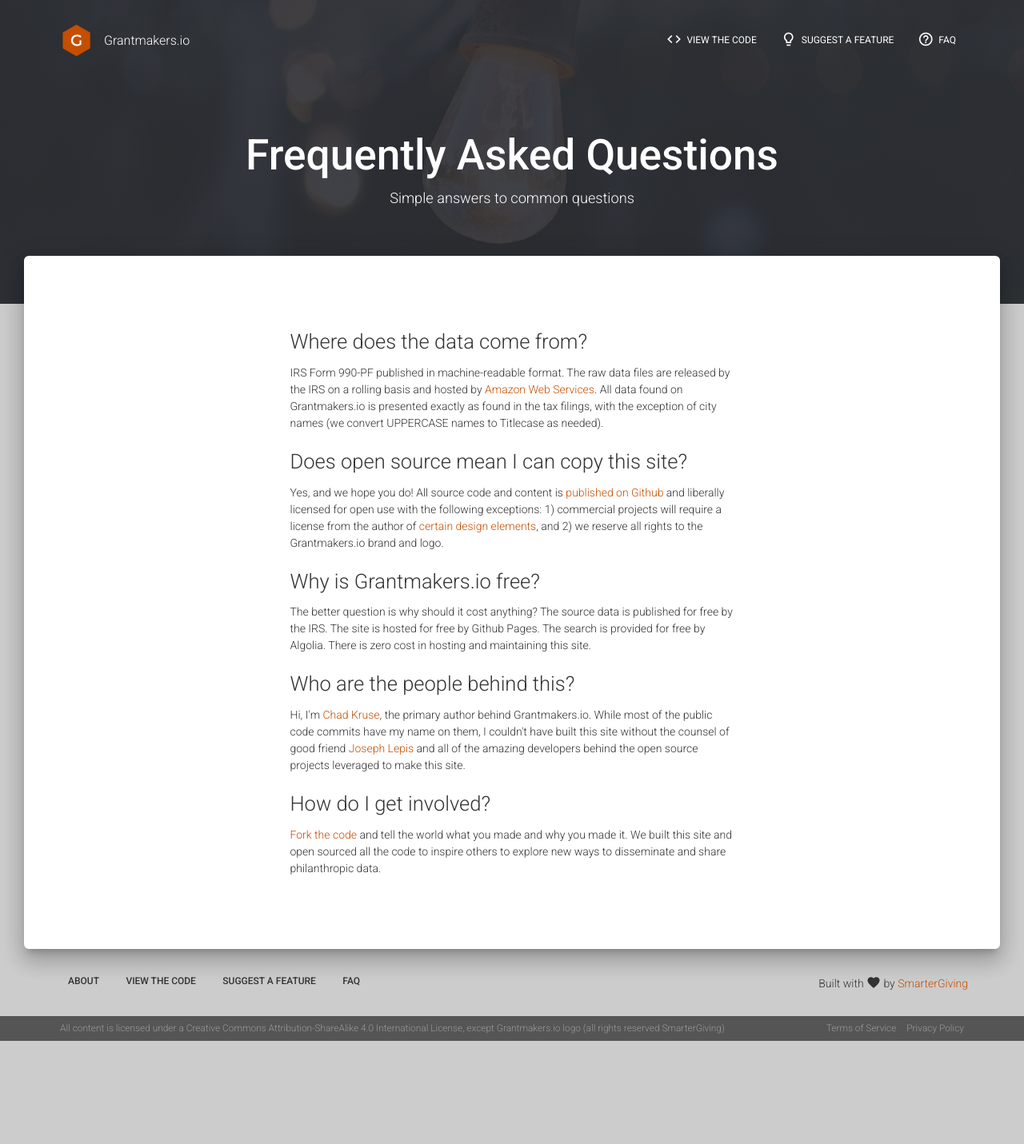
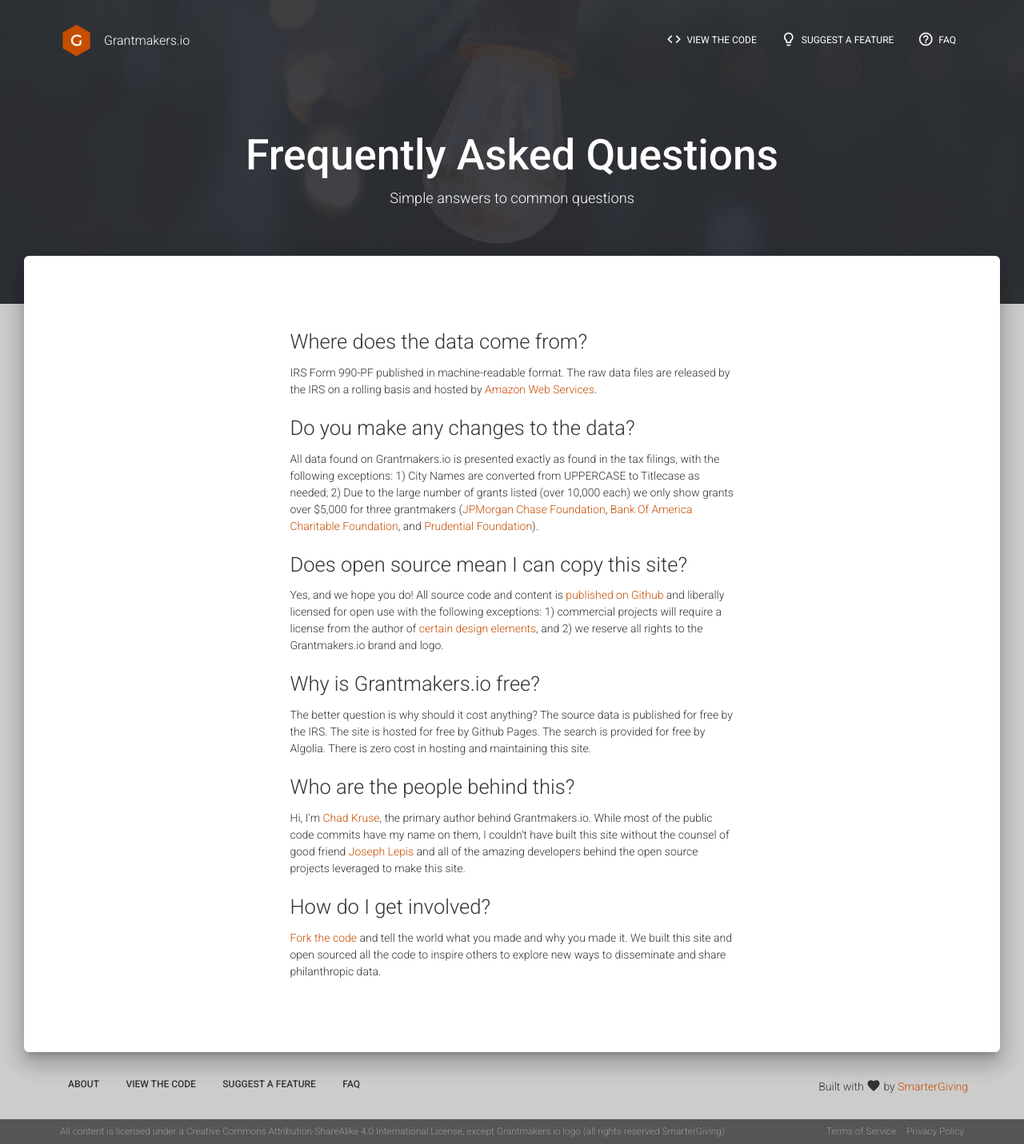
Before and after one commit to grantmakers/grantmakers.github.io, a Jekyll site: the page built from pages/faq.html, in a window 1280 px wide. Shown: the whole page at 80% size. Built offline with Jekyll 4.4.1, drawn with Linux system fonts in a browser that asks for light colours; before the commit the page ends 1302 px from its top, so only the background shows below that.

Commit message:
Update FAQs

```diff
--- a/pages/faq.html
+++ b/pages/faq.html
@@ -23,7 +23,9 @@
 				<div class="row">
 					<div class="col-md-6 col-md-offset-3">
 						<h3>Where does the data come from?</h3>
-						<p>IRS Form 990-PF published in machine-readable format. The raw data files are released by the IRS on a rolling basis and hosted by <a href="https://aws.amazon.com/public-datasets/irs-990/">Amazon Web Services</a>. All data found on Grantmakers.io is presented exactly as found in the tax filings, with the exception of city names (we convert UPPERCASE names to Titlecase as needed).</p>
+						<p>IRS Form 990-PF published in machine-readable format. The raw data files are released by the IRS on a rolling basis and hosted by <a href="https://aws.amazon.com/public-datasets/irs-990/">Amazon Web Services</a>.</p>
+						<h3>Do you make any changes to the data?</h3>
+						<p>All data found on Grantmakers.io is presented exactly as found in the tax filings, with the following exceptions: 1) City Names are converted from UPPERCASE to Titlecase as needed; 2) Due to the large number of grants listed (over 10,000 each) we only show grants over $5,000 for three grantmakers (<a href="https://www.grantmakers.io/profiles/237049738/">JPMorgan Chase Foundation</a>, <a href="https://www.grantmakers.io/profiles/200721133/">Bank Of America Charitable Foundation</a>, and <a href="https://www.grantmakers.io/profiles/222175290/">Prudential Foundation</a>).</p>
 						<h3>Does open source mean I can copy this site?</h3>
 						<p>Yes, and we hope you do! All source code and content is <a href="https://github.com/grantmakers/grantmakers.github.io">published on Github</a> and liberally licensed for open use with the following exceptions: 1) commercial projects will require a license from the author of <a href="https://github.com/grantmakers/grantmakers.github.io#credits">certain design elements</a>, and 2) we reserve all rights to the Grantmakers.io brand and logo.</p>
 						<h3>Why is Grantmakers.io free?</h3>
```
